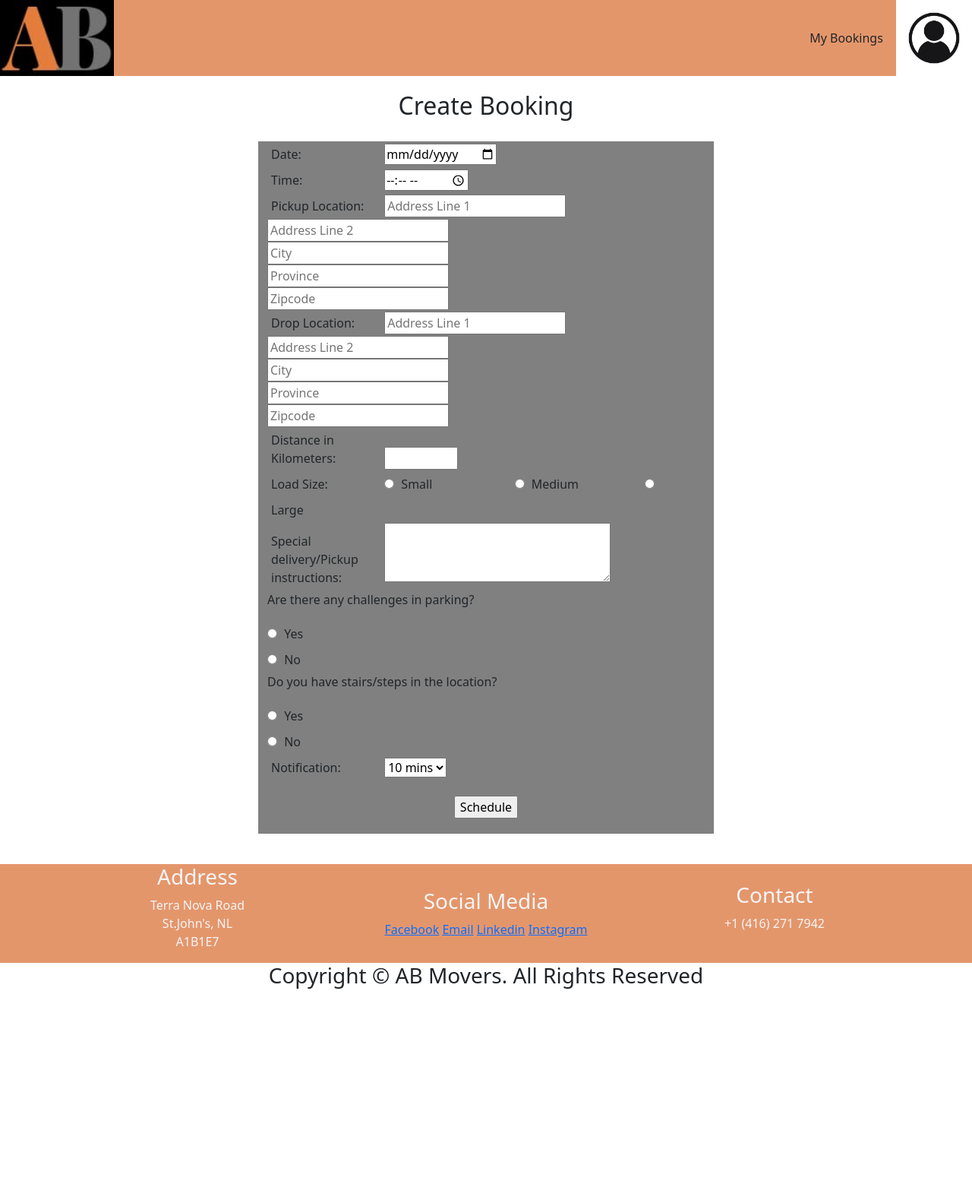
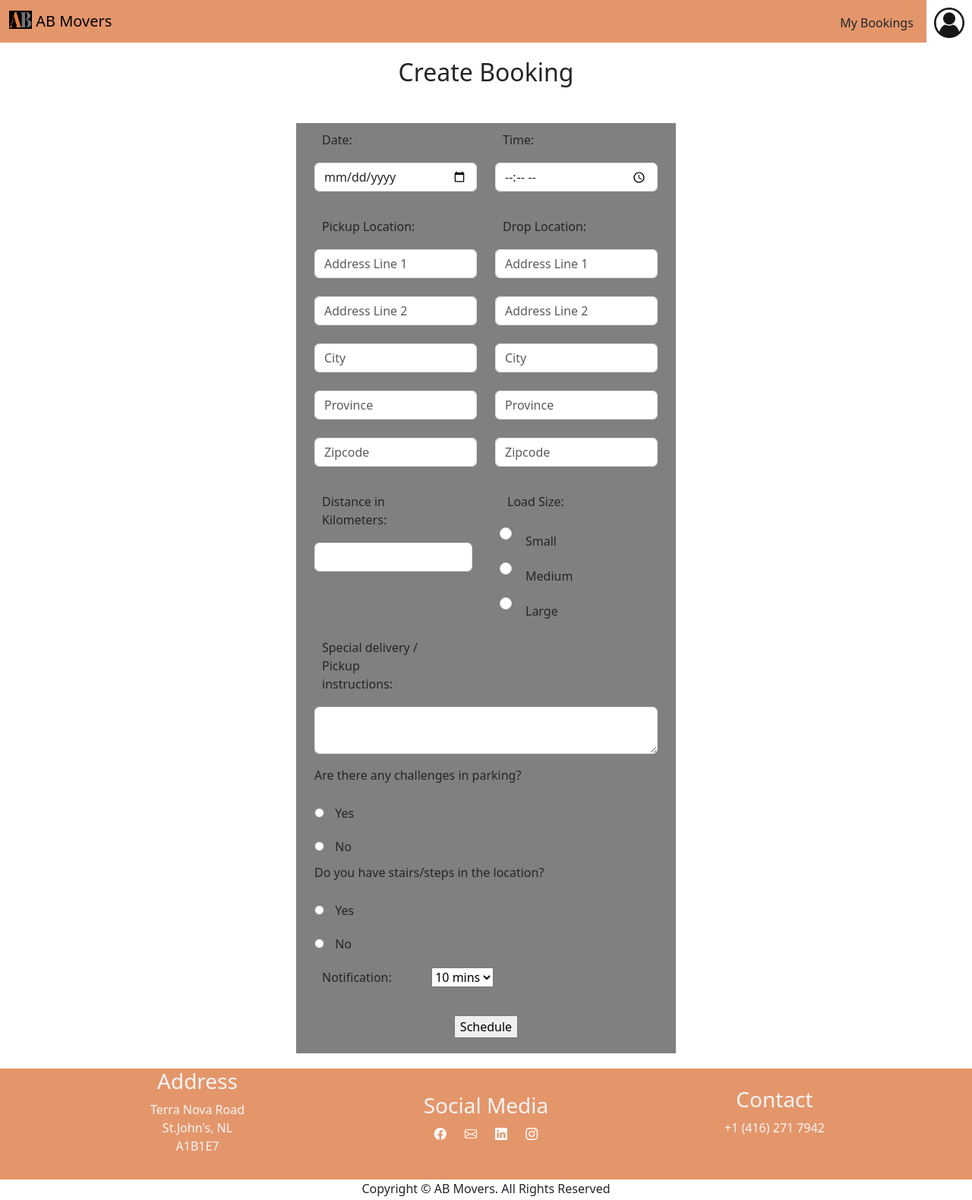
Before and after one commit to Beni-25/Moving, a plain HTML site: page booking.html in a window 1280 px wide. Shown: the whole page at 76% size. Before the commit the page ends 1309 px from the top, so only its background shows below. Drawn offline with nearby package versions, Linux system fonts and the light colour scheme.

Commit message:
CSS
Added CSS to few pages

```diff
--- a/booking.css
+++ b/booking.css
@@ -1,9 +1,10 @@
 header{
     background-color: #e4966b;
 }
-.container-xl{
+form.container-fluid{
     background-color: gray;
-    width:600px;
+    width:500px;
+
     }
 .form{
     padding: 0px 20px 40px;
@@ -11,9 +12,12 @@ header{
 label{
     width:150px;
     display: inline-block;
-    padding: 5px;
+    padding: 10px;
 }
-
+i{
+    padding: 10px;
+    color: white;
+}
 h2{
     text-align: center;
     padding: 20px;
--- a/booking.html
+++ b/booking.html
@@ -4,22 +4,24 @@
     <title>Create Booking</title>
     <link href="https://cdn.jsdelivr.net/npm/bootstrap@5.3.0/dist/css/bootstrap.min.css" rel="stylesheet" integrity="sha384-9ndCyUaIbzAi2FUVXJi0CjmCapSmO7SnpJef0486qhLnuZ2cdeRhO02iuK6FUUVM" crossorigin="anonymous">
     <link rel="stylesheet" href="booking.css">
+    <link rel="stylesheet" href="https://cdn.jsdelivr.net/npm/bootstrap-icons@1.10.5/font/bootstrap-icons.css">
   </head>
   <body>
     <header>
-      <img
-        src="./assets/images/logo.jpeg"
-        width="150px"
-        height="100px"
-        alt="logo image"
-      />
+
+      <nav id="navbar" class="navbar navbar-light">
+        <div class="container-fluid">
+          <a class="navbar-brand" href="#">
+            <img src="./assets/images/logo.jpeg" alt="" width="30" height="24" class="d-inline-block align-text-top">
+            AB Movers
+          </a>
           <div class="position-absolute top-0 end-0">
             <button type="button" class="btn">My Bookings</button>
 
                 <img
               src="./assets/images/user.jpg"
-          width="100px"
-          height="100px"
+              width="60px"
+              height="60px"
               alt="user image"
               data-bs-toggle="collapse" data-bs-target="#collapseWidthExample" aria-expanded="false" aria-controls="collapseWidthExample"
             />
@@ -35,80 +37,82 @@
               </div>
             </div>
           </div>
+        </div>
+      </nav>
+
+
     </header>
 
-        <!-- <img
-          src="./assets/images/user.jpg"
-          width="100px"
-          height="100px"
-          alt="user image"
-        />
-        <ul>
-          <li>Profile</li>
-          <li>Log out</li>
-        </ul> -->
     <main>
       <section>
         <h2>Create Booking</h2>
-        <div class="form">
-           <form class="container-xl">
-            <div>
-              <label for="date">Date:</label>
-              <input type="date" name="date" /><br />
+        <div class="form d-flex justify-content-center">
+           <form class="container-fluid  row">
+            <div class="col">
+              <label for="date" class="form-label" >Date:</label>
+              <input type="date" name="date"  class="form-control" /><br />
             </div>
-            <div>
-              <label for="time">Time:</label>
-              <input type="time" name="time" /><br />
+            <div class="col">
+              <label for="time" class="form-label">Time:</label>
+              <input type="time" name="time" class="form-control"  /><br />
             </div>
-            <div>
-              <label for="address">Pickup Location:</label>
+            <div class="col">
+              <label for="address" class="form-label">Pickup Location:</label>
               <input
                 type="text"
                 name="address1"
-                placeholder="Address Line 1"
+                placeholder="Address Line 1" class="form-control"
+
               /><br />
               <input
                 type="text"
                 name="address2"
                 placeholder="Address Line 2"
+                class="form-control"
               /><br />
-              <input type="text" name="city" placeholder="City"/><br />
-              <input type="text" name="province" placeholder="Province" /><br />
-              <input type="text" name="zipcode" placeholder="Zipcode"/><br />
+              <input type="text" name="city" placeholder="City"  class="form-control"/><br />
+              <input type="text" name="province" placeholder="Province"  class="form-control" /><br />
+              <input type="text" name="zipcode" placeholder="Zipcode"  class="form-control" /><br />
             </div>
-            <div>
-              <label for="d_address">Drop Location:</label>
-              <input type="text" name="d_address1" placeholder="Address Line 1" /><br />
-              <input type="text" name="d_address2" placeholder="Address Line 2"/><br />
-              <input type="text" name="d_city" placeholder="City"/><br />
-              <input type="text" name="d_province" placeholder="Province"/><br />
-              <input type="text" name="d_zipcode" placeholder="Zipcode"/><br />
+            <div class="col">
+              <label for="d_address" class="form-label">Drop Location:</label>
+              <input type="text" name="d_address1" placeholder="Address Line 1"  class="form-control" /><br />
+              <input type="text" name="d_address2" placeholder="Address Line 2"  class="form-control"/><br />
+              <input type="text" name="d_city" placeholder="City"  class="form-control"/><br />
+              <input type="text" name="d_province" placeholder="Province"  class="form-control"/><br />
+              <input type="text" name="d_zipcode" placeholder="Zipcode"  class="form-control"/><br />
             </div>
-            <div>
-              <label for="distance">Distance in Kilometers:</label>
+            <div class="col">
+              <label for="distance" class="form-label" >Distance in Kilometers:</label>
               <input
                 type="number"
                 name="distance"
                 min="0"
                 max="100"
                 step="1"
+                class="form-control"
               /><br />
             </div>
-            <div>
-              <label for="load">Load Size:</label>
-              <input type="radio" name="load" value="small" />
-              <label for="load">Small</label>
-              <input type="radio" name="load" value="medium" />
-              <label for="load">Medium</label>
-              <input type="radio" name="load" value="large" />
-              <label for="load">Large</label><br />
+            <div class="form-check col">
+              <label for="load" class="form-label">Load Size:</label>
+              <div class="form-check">
+                <input type="radio" name="load" value="small" class="form-check-input"/>
+                <label for="load" class="form-check-label">Small</label>
               </div>
-            <div>
-              <label for="instructions"
-                >Special delivery/Pickup instructions:</label
-              >
-              <textarea name="instructions" rows="3" cols="30"> </textarea
-              ><br />
+              <div class="form-check" >
+                <input type="radio" name="load" value="medium" class="form-check-input"  />
+                <label for="load"class="form-check-label" >Medium</label>
+              </div>
+
+              <div class="form-check">
+                <input type="radio" name="load" value="large"  class="form-check-input"  />
+                <label for="load"class="form-check-label" >Large</label>
+              </div>
+
+              </div>
+            <div class="mb-3">
+              <label for="instructions" class="form-label"> Special delivery / Pickup instructions:</label>
+              <textarea name="instructions" class="form-control"> </textarea>
             </div>
             <div>
               <p>Are there any challenges in parking?</p>
@@ -127,7 +131,7 @@
             </div>
 
             <div>
-              <label for="notification">Notification:</label>
+              <label for="notification" class="form-label">Notification:</label>
               <select>
                 <option value="10 mins">10 mins</option>
                 <option value="20 mins">20 mins</option>
@@ -145,7 +149,7 @@
     <footer>
       <div class="container text-center">
         <div class="row align-items-center">
-          <div class="col">
+          <div class="col-xs-12 col-sm-6 col-md-4 pb-3">
             <h3>Address</h3>
           <p>
             Terra Nova Road<br />
@@ -153,20 +157,20 @@
             A1B1E7
           </p>
           </div>
-          <div class="col">
+          <div class="col-xs-12 col-sm-6 col-md-4 pb-3">
             <h3>Social Media</h3>
-          <a href="https://www.facebook.com/profile_name">Facebook</a>
-          <a href="mailito:email@gmail.com">Email</a>
-          <a href="https://www.linkedin.com/profile_name">Linkedin</a>
-          <a href="https://www.instagram.com/@profile_name">Instagram</a>
+            <a href="https://www.facebook.com/profile_name"><i class="bi bi-facebook"></i></a>
+            <a  href="mailito:email@gmail.com"><i class="bi bi-envelope"></i></a>
+            <a href="https://www.linkedin.com/profile_name"><i class="bi bi-linkedin"></i></a>
+            <a href="https://www.instagram.com/@profile_name"><i class="bi bi-instagram"></i></a>
           </div>
-          <div class="col">
+          <div class="col-xs-12 col-sm-6 col-md-4 pb-3">
             <h3>Contact</h3>
             <p>+1 (416) 271 7942</p>
           </div>
         </div>
       </div>
-      <div class="copyright"><h3>Copyright © AB Movers. All Rights Reserved</h3></div>
+      <div class="copyright"><p>Copyright © AB Movers. All Rights Reserved</p></div>
     </footer>
     <script src="https://cdn.jsdelivr.net/npm/bootstrap@5.3.0/dist/js/bootstrap.bundle.min.js" integrity="sha384-geWF76RCwLtnZ8qwWowPQNguL3RmwHVBC9FhGdlKrxdiJJigb/j/68SIy3Te4Bkz" crossorigin="anonymous"></script>
   </body>
--- a/bookingList.css
+++ b/bookingList.css
@@ -1,6 +1,5 @@
 header{
     background-color: #e4966b;
-    height: 140px;
 }
 h2{
     text-align: center;
@@ -11,6 +10,10 @@ h2{
 }
 footer{
     background-color: #e4966b;
+}
+i{
+    padding: 10px;
+    color: white;
 }
 .copyright{
     background-color: white;
--- a/modify.css
+++ b/modify.css
@@ -29,6 +29,10 @@ label{
 footer{
     background-color: #e4966b;
 }
+i{
+    padding: 10px;
+    color: white;
+}
 .copyright{
     background-color: white;
     text-align: center;
--- a/style.css
+++ b/style.css
@@ -1,34 +1,88 @@
+h1.carousel-title {
+  color: #e4966b;
+  font-size: 60px;
+  font-style: italic;
+  font-family: Impact, Haettenschweiler, "Arial Narrow Bold", sans-serif;
+}
+p.carousel-subtitle {
+  color:white;
+  font-size: 30px;
+  font-style: italic;
+  font-family: Impact, Haettenschweiler, "Arial Narrow Bold", sans-serif;
+}
+div.carousel-image1-wrapper {
+   height:700px;
+    width: 100%;
+    background-image: url("./assets/images/main1.jpeg");
+  background-size: cover;
+  background-repeat: no-repeat;
+  background-position: 50% 50%;
+  }
+  div.carousel-image2-wrapper {
+    height:700px;
+     width: 100%;
+     background-image: url("./assets/images/main2.jpeg");
+   background-size: cover;
+   background-repeat: no-repeat;
+   background-position: 50% 50%;
+   }
+   div.carousel-image3-wrapper {
+    height:700px;
+     width: 100%;
+     background-image: url("./assets/images/main3.jpeg");
+   background-size: cover;
+   background-repeat: no-repeat;
+   background-position: 50% 50%;
+   }
+   div.carousel-image4-wrapper {
+    height:700px;
+     width: 100%;
+     background-image: url("./assets/images/main4.jpeg");
+   background-size: cover;
+   background-repeat: no-repeat;
+   background-position: 50% 50%;
+   }
 
-h3{
+
+
+
+
+
+h3 {
+  text-align: center;
+}
+.card-text {
+  text-align: justify;
+}
+.card-title {
   text-align: center;
 }
 
-i{
+i {
   padding: 10px;
   color: white;
 }
 header {
   margin: 0px;
 
-
   #navbar {
     background-color: #e4966b;
   }
 }
-.col{
-    width:80px;
+.col {
+  width: 80px;
 }
-.cardimg{
+.cardimg {
   padding: 20px;
 }
-.container{
+.container {
   background-color: #e4966b;
   color: whitesmoke;
 }
-footer{
+footer {
   background-color: #e4966b;
 }
-.copyright{
+.copyright {
   background-color: white;
-    text-align:center;
+  text-align: center;
 }
--- a/summary.css
+++ b/summary.css
@@ -20,6 +20,10 @@ h2{
 footer{
     background-color: #e4966b;
 }
+i{
+    padding: 10px;
+    color: white;
+}
 .copyright{
     background-color: white;
     text-align: center;
--- a/tracking.css
+++ b/tracking.css
@@ -18,6 +18,10 @@ h2{
 footer{
     background-color: #e4966b;
 }
+i{
+    padding: 10px;
+    color: white;
+}
 .copyright{
     background-color: white;
     text-align: center;
```
Also changed, not shown: bookingList.html (+24 -16 lines), index.html (+39 -52 lines), login.html (+3 -3 lines), modify.html (+22 -16 lines), register.html (+6 -6 lines), summary.html (+22 -16 lines), tracking.html (+23 -16 lines). Lines whose indentation alone changed are shown as unchanged.
